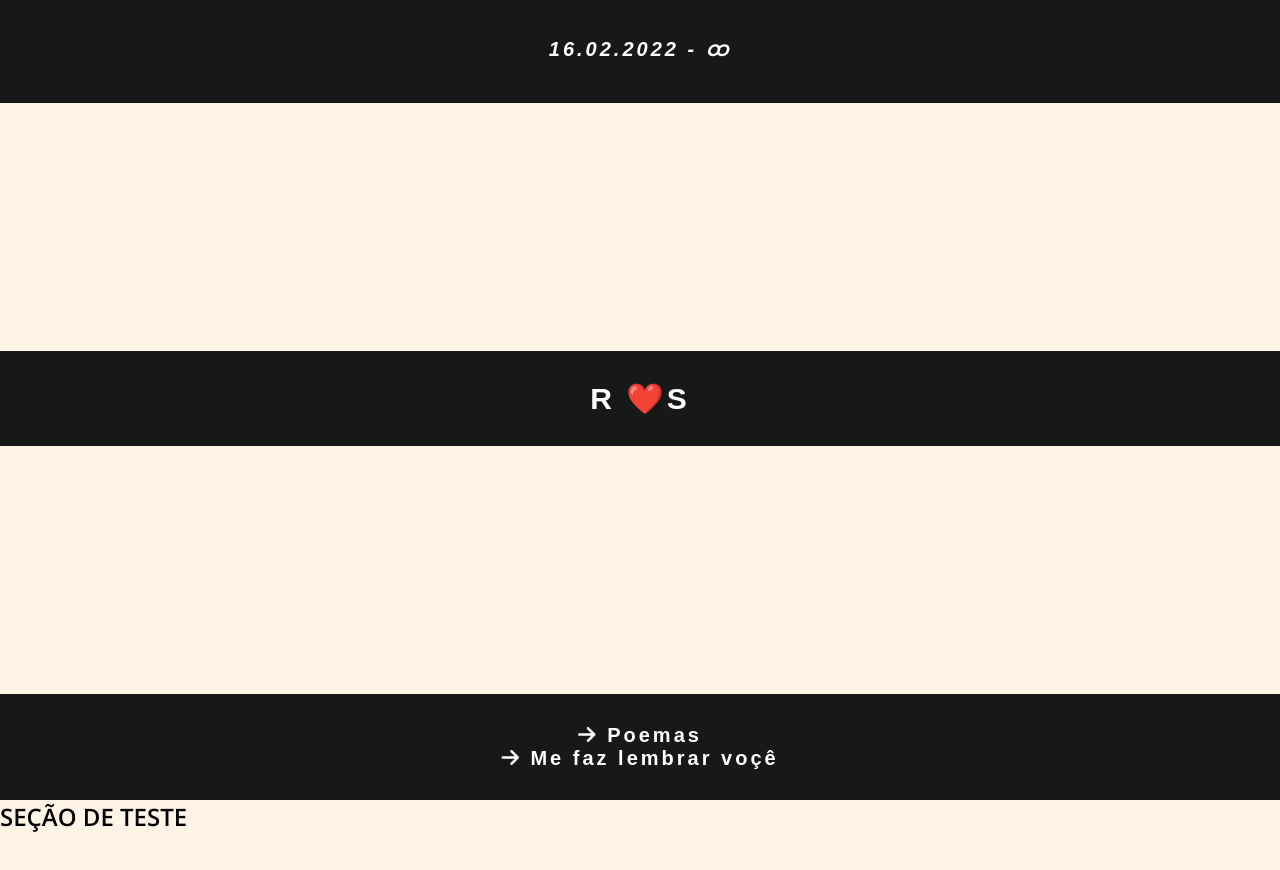
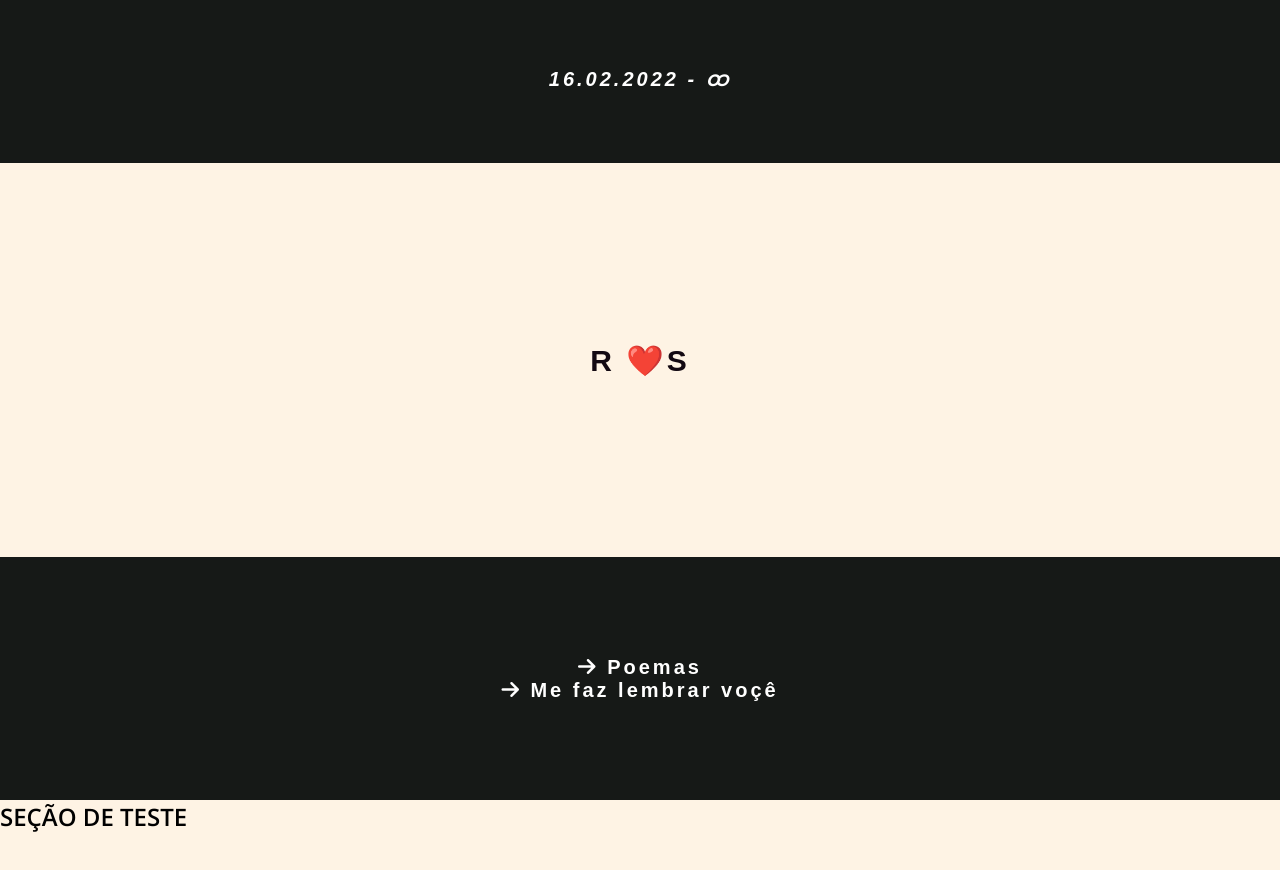
Before and after one commit to Salomao-Faleta/Our-Day, a plain HTML site: page index.html in a window 1280 px wide. Shown: the top 870 px of the page. Drawn offline with nearby package versions, Linux system fonts and the light colour scheme; a web font is replaced by a local one.

Commit message:
parte 2 - Corrigindo bug de altura
definindo altura fixa e relevante

```diff
--- a/src/css/style.css
+++ b/src/css/style.css
@@ -44,6 +44,7 @@ header{
 header .container{
     height: inherit;
     width: 100%;
+    height: 100vh;
     display: flex;
     flex-direction: column;
     justify-content: space-between;
@@ -58,15 +59,23 @@ header .container{
 
 .container .ourDay{
     width: 100%;
+    height: 20.33%;
     padding: 30px 0px;
     background-color: var(--preto2);
+    display: flex;
+    align-items: center;
+    justify-content: center;
 }
 
 .container .logo{
     width: 100%;
+    height: 49.33%;
     padding: 30px 0px;
+    color: var(--preto1);
     text-align: center;
-    background-color: var(--preto2);
+    display: flex;
+    align-items: center;
+    justify-content: center;
 }
 
 .container .logo #img{
@@ -77,8 +86,17 @@ header .container{
 
 .container .menu{
     width: 100%;
+    height: 30.33%;
     padding: 30px 0px;
     background-color: var(--preto2);
+    display: flex;
+    align-items: center;
+    justify-content: center;
+
+}
+
+.container .menu li{
+    list-style: none;
 }
 
 .container .menu li a{
```
